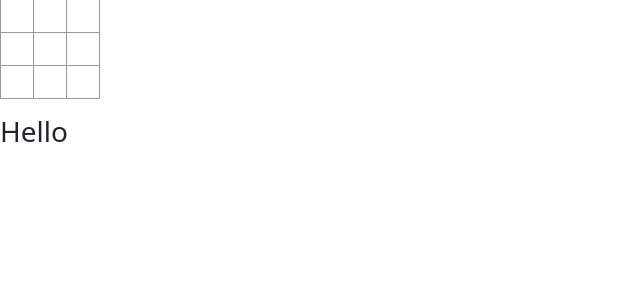
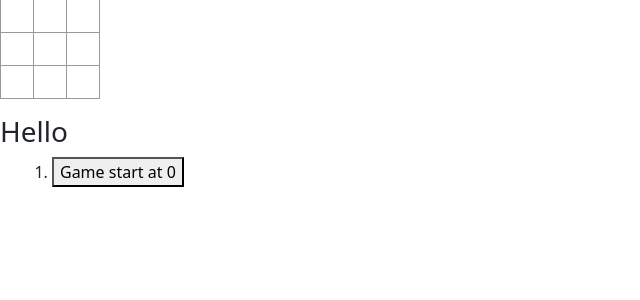
Before and after one commit to adamisrail/ReactProject, a React (Vite) app in the folder Tictactoe/: page / in a window 1280 px wide. Shown: the top 300 px of the page, without its empty margins (0-640 px from the left). Built offline with nearby package versions, Linux system fonts and the light colour scheme.

Commit message:
Completing the game

```diff
--- a/Tictactoe/src/App.jsx
+++ b/Tictactoe/src/App.jsx
@@ -10,21 +10,69 @@ import 'bootstrap/dist/css/bootstrap.css';
 
 function App() {
 
-  var status = "Hello"
+  var statusText = "Hello"
+
+  let [history, setHistory] = useState([Array(9).fill(null)])
+  let [isXturn, setIsXTurn] = useState(true);
+  const [currentMove, setCurrentMove] = useState(0);
+
+  let currentGame = history[currentMove]
+
+  function handleOnPlay(currentGame){
+    const nextHistory = [...history.slice(0, currentMove + 1), currentGame];
+    setHistory(nextHistory)
+    setCurrentMove(nextHistory.length - 1)
+    setIsXTurn(!isXturn);
+
+  }
+
+  function jumpTo(jumpLoc){
+
+      setCurrentMove(jumpLoc);
+
+      setIsXTurn(jumpLoc % 2 === 0);
+  }
+
+  const moves = history.map((squareValue, move) => {
+
+    let desc = ""
+
+    if (move < 0){
+      desc = "Move to move #" +move;
+    }
+    else{
+
+      desc = "Game start at " +move;
+    }
+
+    return(
+      <li>
+        <button onClick={() => {jumpTo(move)}}>{desc}</button>
+      </li>
+    )
+
+  }
+
+  )
+
 
 
 
   return (
    <>
 
-   <div className='board-row'>
+    <div className='board-row'>
 
-    <Board />
-    <h3 className='pt-3'>{status}</h3>
+    <Board isXturn={isXturn} isClicked={currentGame} onPlay={handleOnPlay}/>
+    <h3 className='pt-3'>{statusText}</h3>
     </div>
-
+    <div className='game-info'>
+      <ol>
+        {moves}
+      </ol>
+    </div>
    </>
  )
-}
+  }
 
 export default App;
--- a/Tictactoe/src/Board.jsx
+++ b/Tictactoe/src/Board.jsx
@@ -5,10 +5,10 @@ import { ReactDOM } from 'react';
 import  Square  from './Square';
 
 
-export default function Board() {
+export default function Board({isXturn, isClicked, onPlay}) {
 
-  let [isClicked, setIsClicked] = useState(Array(9).fill(null));
-  let [isXturn, setIsXTurn] = useState(true);
+  // let [isClicked, setIsClicked] = useState(Array(9).fill(null));
+  // let [isXturn, setIsXTurn] = useState(true);
 
 
   function handleClick(i){
@@ -50,8 +50,8 @@ export default function Board() {
       };
 
 
-      setIsClicked(nextarray)
-      setIsXTurn(!isXturn)
+      onPlay(nextarray)
+
 
    }
 
```
